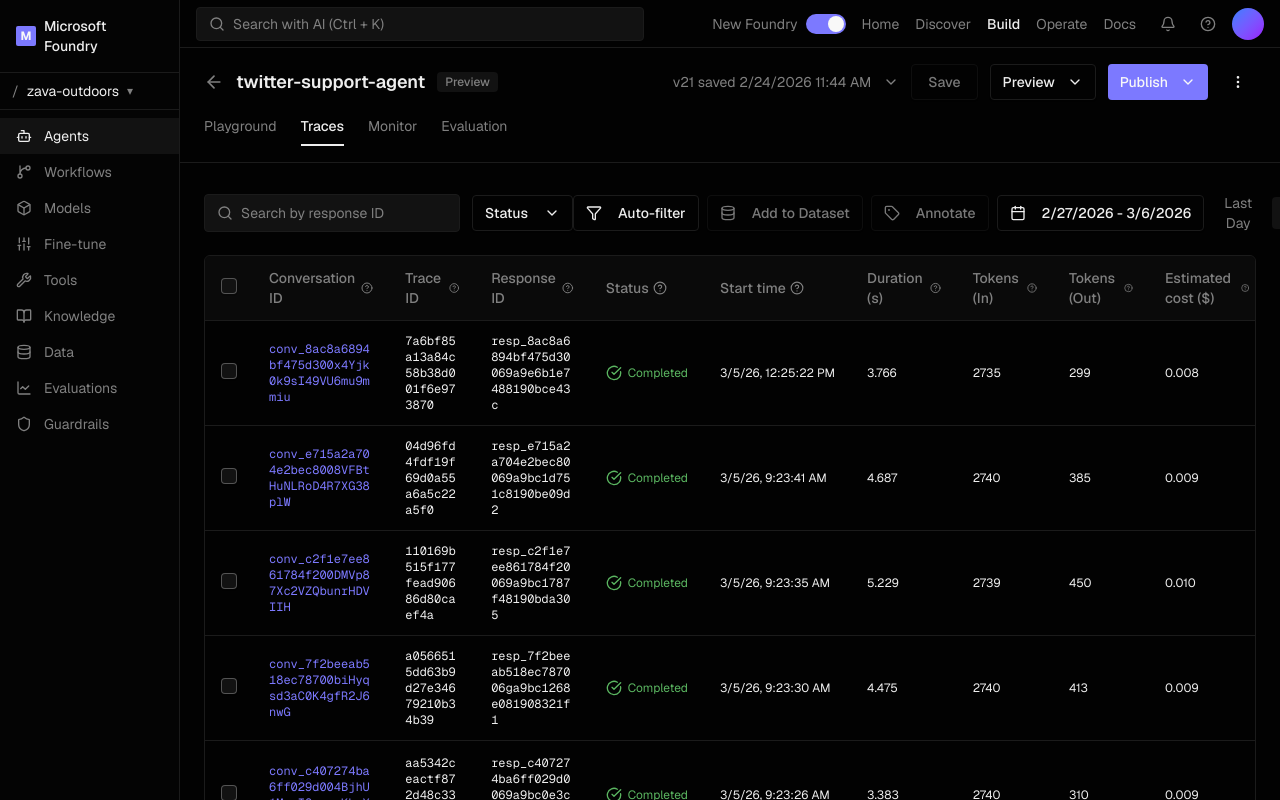
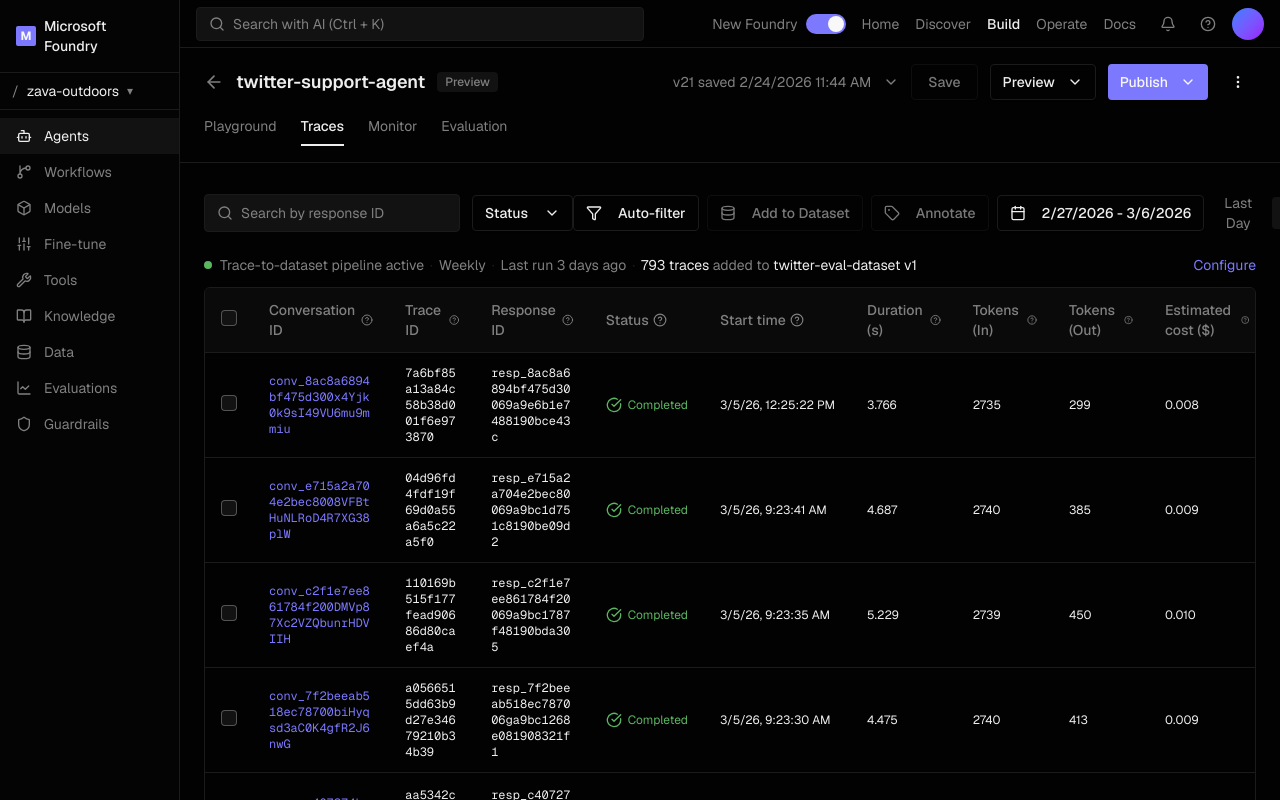
Before and after one commit to fubaduba/v0-test-suites-traces-datasets-pipelines, a Next.js app: page / in a window 1280 px wide. Shown: the top 800 px of the page. Built offline with nearby package versions, Linux system fonts and the light colour scheme.

Commit message:
feat: add pipeline status banner to TracesTable\n\nAdd pipeline banner/status line and update page.tsx to pass props.

```diff
--- a/app/page.tsx
+++ b/app/page.tsx
@@ -251,6 +251,11 @@ export default function AgentMonitoringPage() {
           <TracesTable
             onAnnotationComplete={handleAnnotationComplete}
             annotations={traceAnnotations}
+            hasPipelineConfigured={true}
+            onNavigateToPipeline={() => {
+              setSidebarSection("data")
+              setActiveTab("data")
+            }}
           />
         )}
 
--- a/components/traces-table.tsx
+++ b/components/traces-table.tsx
@@ -33,6 +33,8 @@ interface TraceAnnotation {
 interface TracesTableProps {
   onAnnotationComplete: (results: AnnotationResult[], templateName: string, templateData: FullTemplate) => void
   annotations?: Record<string, TraceAnnotation>
+  hasPipelineConfigured?: boolean
+  onNavigateToPipeline?: () => void
 }
 
 // Generate mock trace data with Microsoft Foundry support questions
@@ -272,10 +274,11 @@ const existingDatasets = [
   { id: "3", name: "edge-cases-dataset", version: "Version 1", count: 42, evalSuiteId: "suite-3" },
 ]
 
-export function TracesTable({ onAnnotationComplete, annotations = {} }: TracesTableProps) {
+export function TracesTable({ onAnnotationComplete, annotations = {}, hasPipelineConfigured = false, onNavigateToPipeline }: TracesTableProps) {
   const [selectedRows, setSelectedRows] = useState<Set<string>>(new Set())
   const [showAnnotateDialog, setShowAnnotateDialog] = useState(false)
   const [showAnnotationWizard, setShowAnnotationWizard] = useState(false)
+  const [pipelineBannerDismissed, setPipelineBannerDismissed] = useState(false)
   const [selectedTemplate, setSelectedTemplate] = useState<FullTemplate | null>(null)
   const [showDatasetDialog, setShowDatasetDialog] = useState(false)
   const [datasetMode, setDatasetMode] = useState<"append" | "create">("append")
@@ -529,6 +532,61 @@ export function TracesTable({ onAnnotationComplete, annotations = {} }: TracesTa
               Apply filter
             </Button>
           </div>
+        </div>
+      )}
+
+      {/* Pipeline Banner (no pipeline configured) */}
+      {!hasPipelineConfigured && !pipelineBannerDismissed && (
+        <div className="mb-4 flex items-center gap-4 p-3 bg-card border-l-[3px] border-l-primary border border-border rounded-r-lg">
+          <div className="shrink-0 w-8 h-8 rounded bg-primary/10 flex items-center justify-center">
+            <svg width="16" height="16" viewBox="0 0 16 16" fill="none" className="text-primary">
+              <path d="M2 3h12v2l-4 4v4l-4 2V9L2 5V3z" stroke="currentColor" strokeWidth="1.5" strokeLinecap="round" strokeLinejoin="round"/>
+            </svg>
+          </div>
+          <div className="flex-1 min-w-0">
+            <h4 className="text-[13px] font-semibold text-foreground">Automate trace curation</h4>
+            <p className="text-[11px] text-muted-foreground">
+              Set up a pipeline to automatically filter and add high-value traces to your eval dataset on a schedule.
+            </p>
+          </div>
+          <div className="flex items-center gap-3 shrink-0">
+            <button
+              onClick={onNavigateToPipeline}
+              className="text-sm text-primary hover:underline font-medium"
+            >
+              Configure pipeline
+            </button>
+            <button
+              onClick={() => setPipelineBannerDismissed(true)}
+              className="p-1 text-muted-foreground hover:text-foreground transition-colors"
+            >
+              <X className="w-4 h-4" />
+            </button>
+          </div>
+        </div>
+      )}
+
+      {/* Pipeline Status Line (pipeline configured) */}
+      {hasPipelineConfigured && (
+        <div className="mb-3 flex items-center justify-between text-sm">
+          <div className="flex items-center gap-2">
+            <span className="w-2 h-2 rounded-full bg-success shrink-0" />
+            <span className="text-muted-foreground">
+              Trace-to-dataset pipeline active
+              <span className="mx-1.5 text-border">·</span>
+              Weekly
+              <span className="mx-1.5 text-border">·</span>
+              Last run 3 days ago
+              <span className="mx-1.5 text-border">·</span>
+              <span className="text-foreground">793 traces</span> added to <span className="text-foreground">twitter-eval-dataset v1</span>
+            </span>
+          </div>
+          <button
+            onClick={onNavigateToPipeline}
+            className="text-sm text-primary hover:underline"
+          >
+            Configure
+          </button>
         </div>
       )}
 
```
